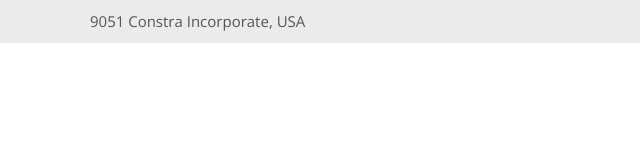
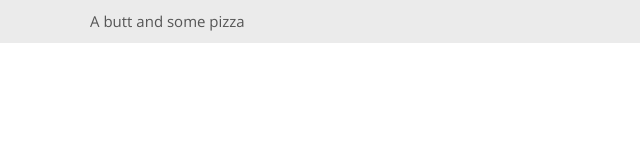
Before and after one commit to MattGDwyer/eaz-design-3, a website: page source/partials/header.htm in a window 1280 px wide. Shown: the full height of the page, 0-640 px from the left. Drawn offline with nearby package versions, Linux system fonts and the light colour scheme; files that its build step writes are made by us from their sources; files whose address does not match are found by name.

Commit message:
testing build

```diff
--- a/source/partials/header.htm
+++ b/source/partials/header.htm
@@ -58,7 +58,7 @@
           <div class="row">
               <div class="col-lg-8 col-md-8">
                 <ul class="top-info text-center text-md-left">
-                    <li><i class="fas fa-map-marker-alt"></i> <p class="info-text">9051 Constra Incorporate, USA</p>
+                    <li><i class="fas fa-map-marker-alt"></i> <p class="info-text">A butt and some pizza</p>
                     </li>
                 </ul>
               </div>
```
Also changed, not shown: theme/404.html (+1 -1 lines), theme/about.html (+1 -1 lines), theme/contact.html (+1 -1 lines), theme/faq.html (+1 -1 lines), theme/index-2.html (+1 -1 lines), theme/index.html (+1 -1 lines), theme/news-left-sidebar.html (+1 -1 lines), theme/news-right-sidebar.html (+1 -1 lines), theme/news-single.html (+1 -1 lines), theme/pricing.html (+1 -1 lines), theme/projects-single.html (+1 -1 lines), theme/projects.html (+1 -1 lines), theme/service-single.html (+1 -1 lines), theme/services.html (+1 -1 lines), 3 more files.
